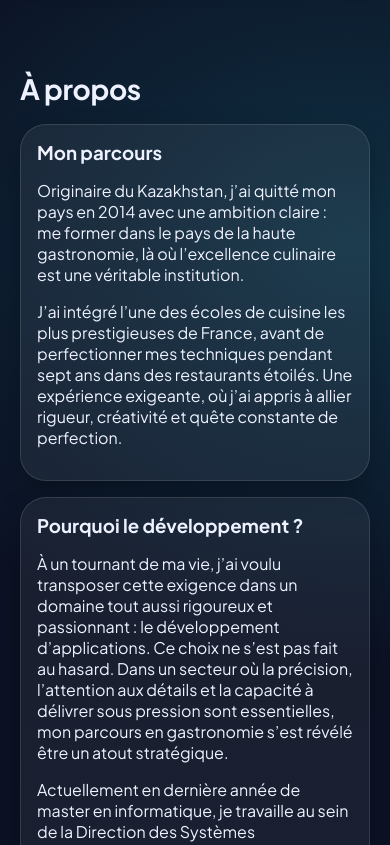
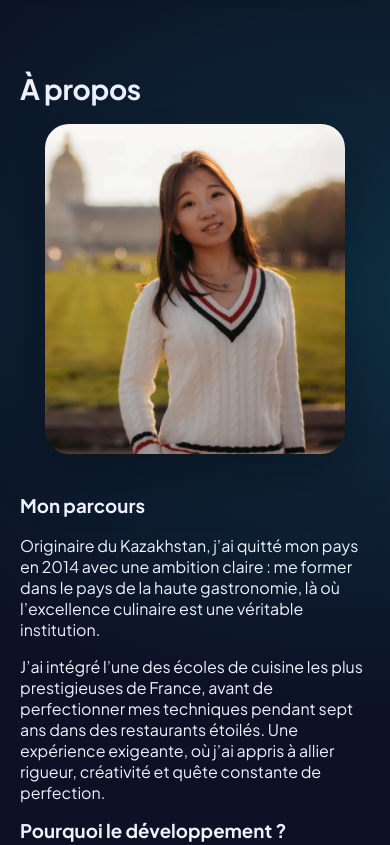
Before and after one commit to vs1518/Portfolio_2026, a plain HTML site: page index.html in a window 390 px wide. Shown: the part 1160-2005 px from the top of the page. Drawn offline with Linux system fonts and the light colour scheme.

Commit message:
Modif portfolio

```diff
--- a/assets/css/main.css
+++ b/assets/css/main.css
@@ -311,6 +311,37 @@ h1{
   gap: 16px;
 }
 
+/* Layout About */
+.about-layout {
+  display: grid;
+  grid-template-columns: 320px 1fr;
+  gap: 40px;
+  align-items: start;
+}
+
+.about-photo img {
+  width: 100%;
+  border-radius: 24px;
+  object-fit: cover;
+  box-shadow: var(--shadow);
+}
+
+.about-content h3 {
+  margin-top: 0;
+}
+
+/* Responsive */
+@media (max-width: 900px) {
+  .about-layout {
+    grid-template-columns: 1fr;
+  }
+
+  .about-photo {
+    max-width: 300px;
+    margin: 0 auto;
+  }
+}
+
 .actions{ display:flex; gap: 10px; flex-wrap: wrap; margin-top: 12px; }
 
 .skills{ display:grid; grid-template-columns: repeat(3, 1fr); gap: 14px; }
--- a/index.html
+++ b/index.html
@@ -123,12 +123,21 @@
     <!-- ABOUT -->
     <section class="section" id="about">
   <div class="container">
+
     <div class="section__head">
       <h2>À propos</h2>
     </div>
 
-        <div class="grid2">
-        <div class="card prose prose--justify">
+    <div class="about-layout">
+
+      <!-- COLONNE GAUCHE : PHOTO -->
+      <div class="about-photo">
+        <img src="assets/img/photo-portfolio.png" alt="Photo de Valeriya Shin">
+      </div>
+
+      <!-- COLONNE DROITE : TEXTE COMPLET -->
+      <div class="about-content prose prose--justify">
+
         <h3>Mon parcours</h3>
 
         <p>
@@ -141,9 +150,7 @@
           avant de perfectionner mes techniques pendant sept ans dans des restaurants étoilés.
           Une expérience exigeante, où j’ai appris à allier rigueur, créativité et quête constante de perfection.
         </p>
-        </div>
 
-        <div class="card prose prose--justify">
         <h3>Pourquoi le développement ?</h3>
 
         <p>
@@ -163,10 +170,12 @@
 
         <p>
           À l’issue de mon master, prévu en septembre 2026, je souhaite intégrer une équipe technique
-      en tant que développeuse Junior backend Java / Spring Boot, au sein d’un environnement stimulant,
-      où la qualité et la progression continue sont valorisées.
+          en tant que développeuse Junior backend Java / Spring Boot,
+          au sein d’un environnement stimulant, où la qualité et la progression continue sont valorisées.
         </p>
+
       </div>
+
     </div>
   </div>
 </section>
```
Lines whose indentation alone changed are shown as unchanged.
